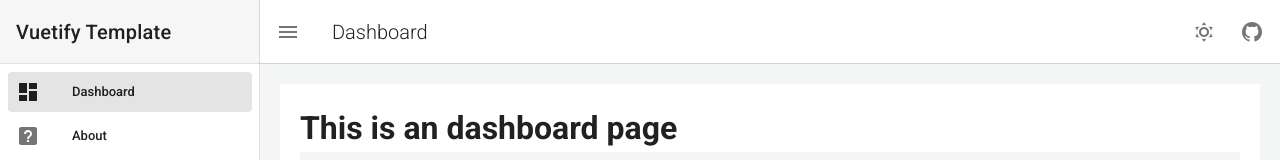
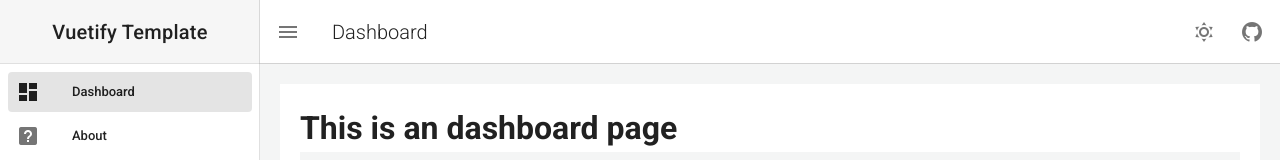
Before and after one commit to cqroot/vuetify-template, a Vue app: page /#/dashboard in a window 1280 px wide. Shown: the top 160 px of the page. Built offline with nearby package versions, Linux system fonts and the light colour scheme.

Commit message:
feat: center the title of the drawer

```diff
--- a/src/layouts/components/Drawer.vue
+++ b/src/layouts/components/Drawer.vue
@@ -9,7 +9,7 @@
   >
     <v-list-item to="/" style="min-height: 63px">
       <v-list-item-content>
-        <v-list-item-title class="text-h6">
+        <v-list-item-title class="text-h6 text-center">
           Vuetify Template
         </v-list-item-title>
       </v-list-item-content>
```
